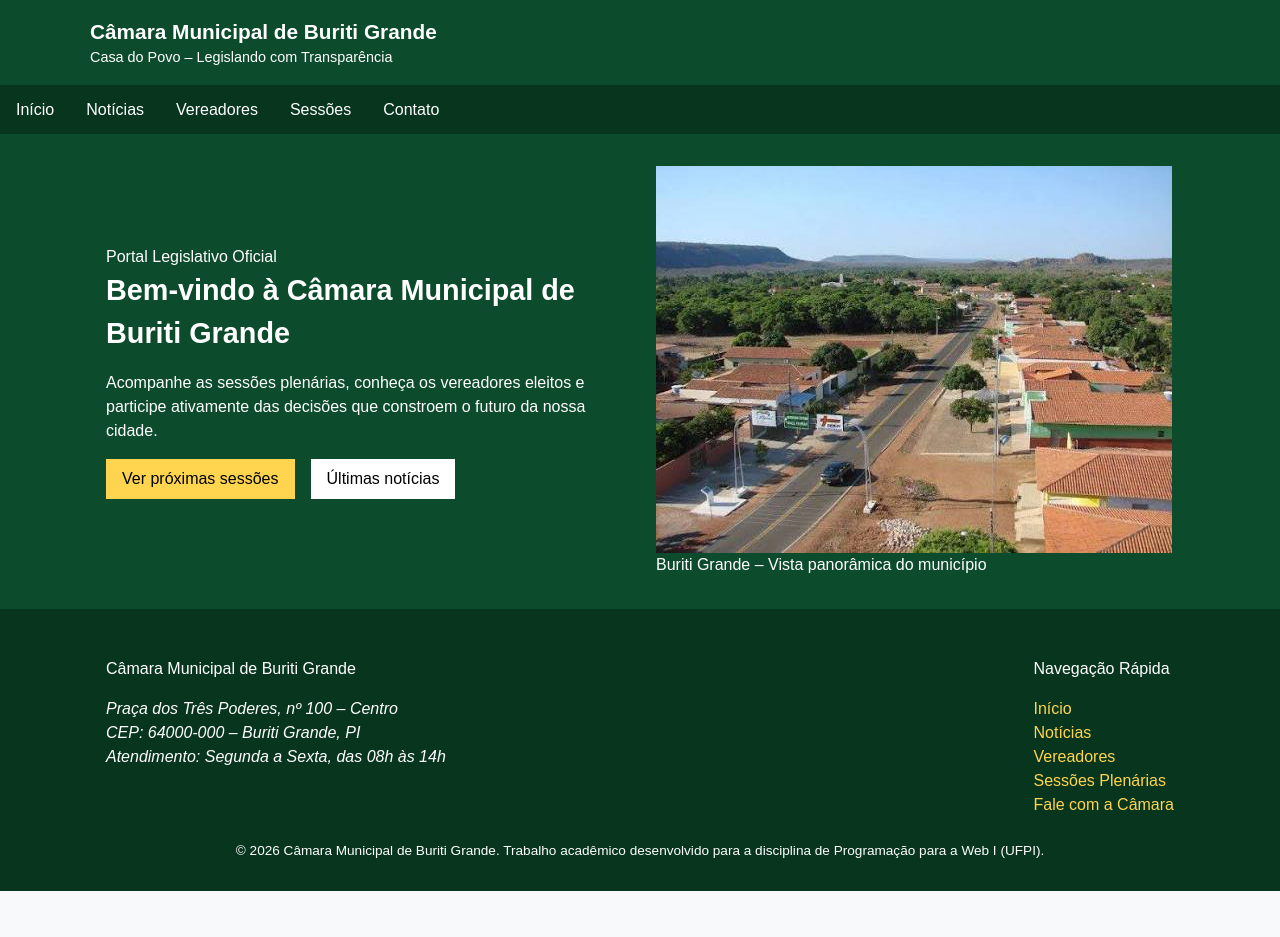
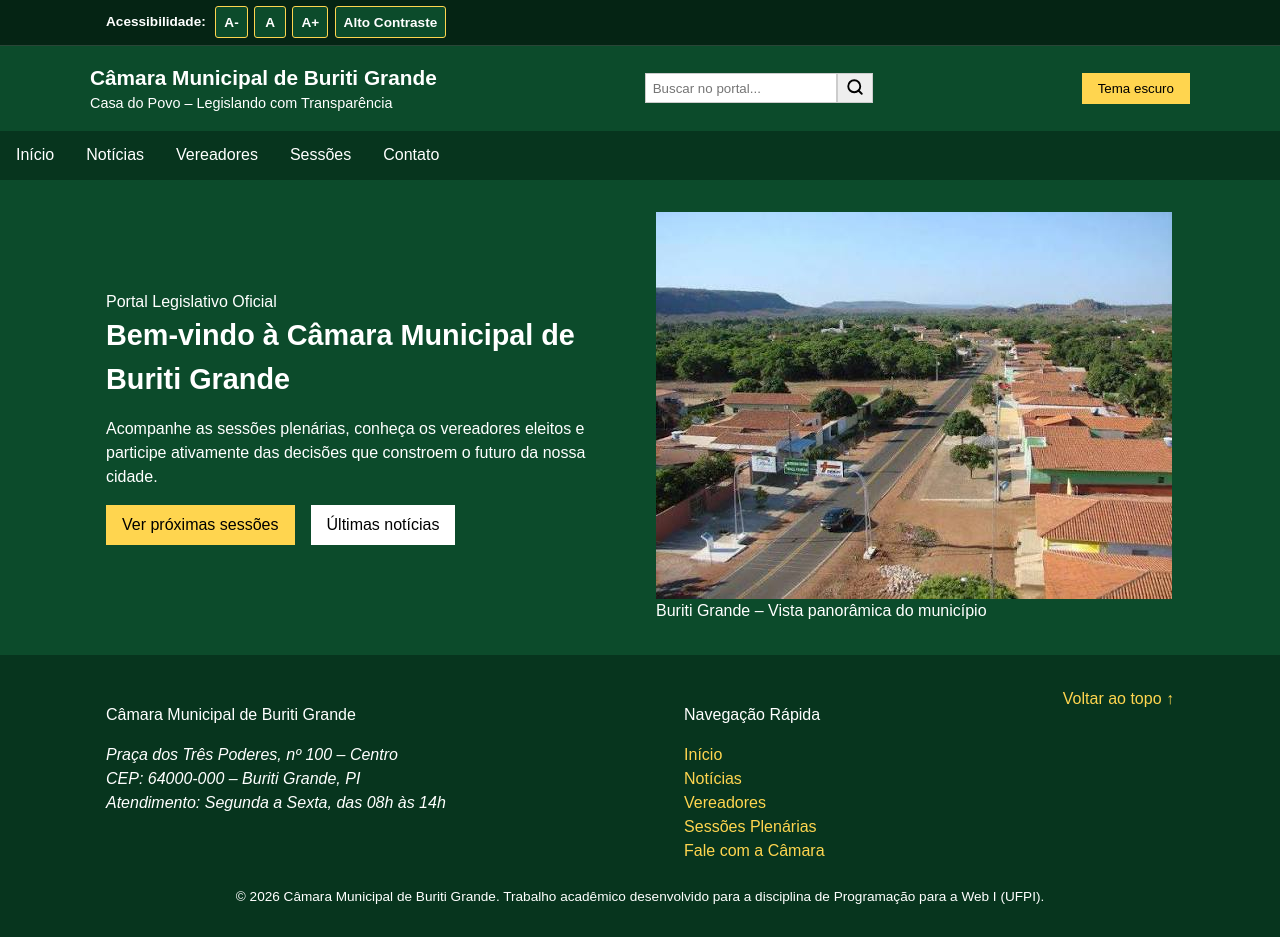
Before and after one commit to Ocramzits/Camara-dos-Vereadores, a React (Vite) app: page / in a window 1280 px wide. Before the commit the page ends 891 px from the top, so only its background shows below. Built offline with nearby package versions, Linux system fonts and the light colour scheme.

Commit message:
feat: criar layout base e componentes estruturais

```diff
--- a/src/App.jsx
+++ b/src/App.jsx
@@ -1,4 +1,5 @@
-import { BrowserRouter, Routes, Route, NavLink, Link } from 'react-router-dom';
+import { BrowserRouter, Routes, Route } from 'react-router-dom';
+import Layout from './components/Layout.jsx';
 import Inicio from './pages/Inicio.jsx';
 import Noticias from './pages/Noticias.jsx';
 import Vereadores from './pages/Vereadores.jsx';
@@ -8,40 +9,7 @@ import Contato from './pages/Contato.jsx';
 export default function App() {
   return (
     <BrowserRouter>
-      <header className="topo">
-        <div className="container topo-conteudo">
-          <div className="marca">
-            <div className="marca-texto">
-              <Link to="/" style={{ textDecoration: 'none', color: 'inherit' }}>
-                <p className="nome">Câmara Municipal de Buriti Grande</p>
-                <p className="lema">Casa do Povo &ndash; Legislando com Transparência</p>
-              </Link>
-            </div>
-          </div>
-        </div>
-
-        <nav className="menu" aria-label="Menu principal de navegação">
-          <ul className="container menu-lista">
-            <li>
-              <NavLink to="/" end>Início</NavLink>
-            </li>
-            <li>
-              <NavLink to="/noticias">Notícias</NavLink>
-            </li>
-            <li>
-              <NavLink to="/vereadores">Vereadores</NavLink>
-            </li>
-            <li>
-              <NavLink to="/sessoes">Sessões</NavLink>
-            </li>
-            <li>
-              <NavLink to="/contato">Contato</NavLink>
-            </li>
-          </ul>
-        </nav>
-      </header>
-
-      <main id="conteudo" tabIndex="-1">
+      <Layout>
         <Routes>
           <Route path="/" element={<Inicio />} />
           <Route path="/noticias" element={<Noticias />} />
@@ -50,35 +18,7 @@ export default function App() {
           <Route path="/contato" element={<Contato />} />
           <Route path="*" element={<Inicio />} />
         </Routes>
-      </main>
-
-      <footer className="rodape">
-        <div className="container rodape-conteudo">
-          <div className="rodape-coluna">
-            <p className="rodape-titulo">Câmara Municipal de Buriti Grande</p>
-            <address>
-              Praça dos Três Poderes, nº 100 &ndash; Centro<br />
-              CEP: 64000-000 &ndash; Buriti Grande, PI<br />
-              Atendimento: Segunda a Sexta, das 08h às 14h
-            </address>
-          </div>
-
-          <div className="rodape-coluna rodape-links">
-            <p className="rodape-titulo">Navegação Rápida</p>
-            <ul>
-              <li><Link to="/">Início</Link></li>
-              <li><Link to="/noticias">Notícias</Link></li>
-              <li><Link to="/vereadores">Vereadores</Link></li>
-              <li><Link to="/sessoes">Sessões Plenárias</Link></li>
-              <li><Link to="/contato">Fale com a Câmara</Link></li>
-            </ul>
-          </div>
-        </div>
-
-        <div className="container rodape-base">
-          <p>&copy; 2026 Câmara Municipal de Buriti Grande. Trabalho acadêmico desenvolvido para a disciplina de Programação para a Web I (UFPI).</p>
-        </div>
-      </footer>
+      </Layout>
     </BrowserRouter>
   );
 }
--- /dev/null
+++ b/src/components/Footer.jsx
@@ -0,0 +1,59 @@
+import { Link } from 'react-router-dom';
+
+export default function Footer() {
+  function voltarAoTopo(evento) {
+    evento.preventDefault();
+    window.scrollTo({ top: 0, behavior: 'smooth' });
+  }
+
+  return (
+    <footer className="rodape">
+      <div className="container rodape-conteudo">
+        <div className="rodape-coluna">
+          <p className="rodape-titulo">Câmara Municipal de Buriti Grande</p>
+          <address>
+            Praça dos Três Poderes, nº 100 &ndash; Centro
+            <br />
+            CEP: 64000-000 &ndash; Buriti Grande, PI
+            <br />
+            Atendimento: Segunda a Sexta, das 08h às 14h
+          </address>
+        </div>
+
+        <div className="rodape-coluna rodape-links">
+          <p className="rodape-titulo">Navegação Rápida</p>
+          <ul>
+            <li>
+              <Link to="/">Início</Link>
+            </li>
+            <li>
+              <Link to="/noticias">Notícias</Link>
+            </li>
+            <li>
+              <Link to="/vereadores">Vereadores</Link>
+            </li>
+            <li>
+              <Link to="/sessoes">Sessões Plenárias</Link>
+            </li>
+            <li>
+              <Link to="/contato">Fale com a Câmara</Link>
+            </li>
+          </ul>
+        </div>
+
+        <div className="rodape-coluna rodape-topo-link">
+          <a className="botao-topo" href="#conteudo" onClick={voltarAoTopo}>
+            Voltar ao topo &uarr;
+          </a>
+        </div>
+      </div>
+
+      <div className="container rodape-base">
+        <p>
+          &copy; 2026 Câmara Municipal de Buriti Grande. Trabalho acadêmico
+          desenvolvido para a disciplina de Programação para a Web I (UFPI).
+        </p>
+      </div>
+    </footer>
+  );
+}
--- /dev/null
+++ b/src/components/Header.jsx
@@ -0,0 +1,117 @@
+import { Link } from 'react-router-dom';
+import Navbar from './Navbar.jsx';
+
+export default function Header() {
+  return (
+    <header className="topo">
+      <div className="barra-acessibilidade">
+        <div className="container barra-acessibilidade-conteudo">
+          <div className="acessibilidade-grupo">
+            <span className="acessibilidade-rotulo">Acessibilidade:</span>
+            <button
+              type="button"
+              id="btn-diminuir-fonte"
+              className="btn-acessibilidade"
+              aria-label="Diminuir tamanho da fonte"
+            >
+              A-
+            </button>
+            <button
+              type="button"
+              id="btn-fonte-padrao"
+              className="btn-acessibilidade"
+              aria-label="Tamanho de fonte padrão"
+            >
+              A
+            </button>
+            <button
+              type="button"
+              id="btn-aumentar-fonte"
+              className="btn-acessibilidade"
+              aria-label="Aumentar tamanho da fonte"
+            >
+              A+
+            </button>
+            <button
+              type="button"
+              id="btn-alto-contraste"
+              className="btn-acessibilidade"
+              aria-pressed="false"
+            >
+              Alto Contraste
+            </button>
+          </div>
+          <div className="barra-sessao-info">
+            <span id="info-visitas" className="info-item"></span>
+            <span id="info-ultima-visita" className="info-item"></span>
+            <span id="info-sessao" className="info-item"></span>
+          </div>
+        </div>
+      </div>
+
+      <div className="container topo-conteudo">
+        <div className="marca">
+          <div className="marca-texto">
+            <Link to="/" style={{ textDecoration: 'none', color: 'inherit' }}>
+              <p className="nome">Câmara Municipal de Buriti Grande</p>
+              <p className="lema">
+                Casa do Povo &ndash; Legislando com Transparência
+              </p>
+            </Link>
+          </div>
+        </div>
+
+        <form
+          className="busca-form"
+          role="search"
+          action="/noticias"
+          method="get"
+        >
+          <label htmlFor="campo-busca" className="sr-only">
+            Pesquisar no portal da Câmara
+          </label>
+          <div className="busca-campo">
+            <input
+              type="search"
+              id="campo-busca"
+              name="q"
+              placeholder="Buscar no portal..."
+              autoComplete="off"
+            />
+            <button
+              type="submit"
+              className="botao-busca"
+              aria-label="Executar pesquisa"
+            >
+              <svg
+                aria-hidden="true"
+                width="18"
+                height="18"
+                viewBox="0 0 24 24"
+                fill="none"
+                stroke="currentColor"
+                strokeWidth="2.5"
+                strokeLinecap="round"
+                strokeLinejoin="round"
+              >
+                <circle cx="11" cy="11" r="8"></circle>
+                <line x1="21" y1="21" x2="16.65" y2="16.65"></line>
+              </svg>
+            </button>
+          </div>
+        </form>
+
+        <button
+          type="button"
+          id="botao-tema"
+          className="botao-tema"
+          aria-pressed="false"
+        >
+          Tema escuro
+        </button>
+      </div>
+
+      <Navbar />
+    </header>
+  );
+}
--- /dev/null
+++ b/src/components/Layout.jsx
@@ -0,0 +1,17 @@
+import Header from './Header.jsx';
+import Footer from './Footer.jsx';
+
+export default function Layout({ children }) {
+  return (
+    <>
+      <a className="skip-link" href="#conteudo">
+        Pular para o conteúdo principal
+      </a>
+      <Header />
+      <main id="conteudo" tabIndex="-1">
+        {children}
+      </main>
+      <Footer />
+    </>
+  );
+}
--- /dev/null
+++ b/src/components/Navbar.jsx
@@ -0,0 +1,27 @@
+import { NavLink } from 'react-router-dom';
+
+export default function Navbar() {
+  return (
+    <nav className="menu" aria-label="Menu principal de navegação">
+      <ul className="container menu-lista">
+        <li>
+          <NavLink to="/" end>
+            Início
+          </NavLink>
+        </li>
+        <li>
+          <NavLink to="/noticias">Notícias</NavLink>
+        </li>
+        <li>
+          <NavLink to="/vereadores">Vereadores</NavLink>
+        </li>
+        <li>
+          <NavLink to="/sessoes">Sessões</NavLink>
+        </li>
+        <li>
+          <NavLink to="/contato">Contato</NavLink>
+        </li>
+      </ul>
+    </nav>
+  );
+}
```
Also changed, not shown: 1 other file (tests, documents, lock files or other folders).
